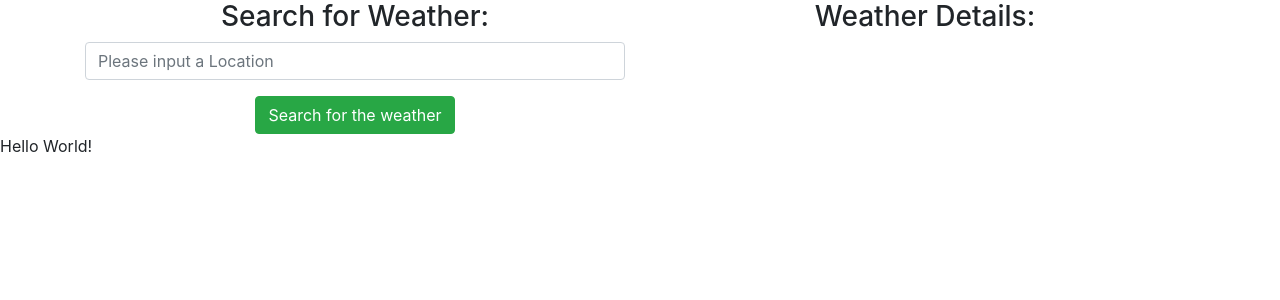
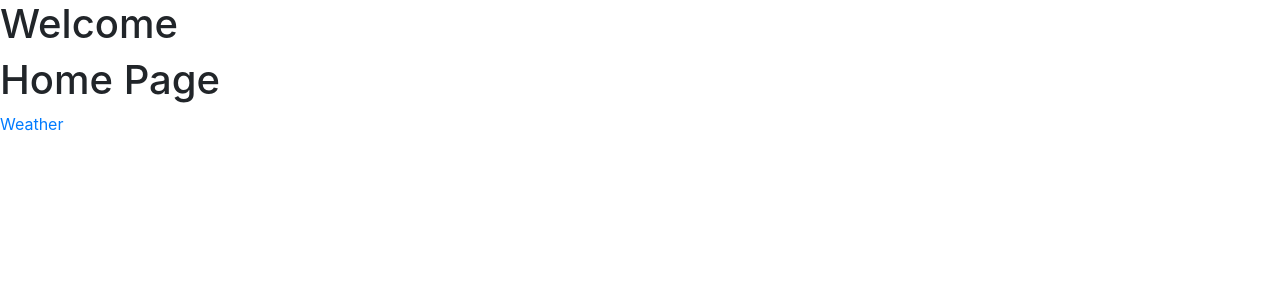
Before and after one commit to Vicropht/poqy, an Angular app: page / in a window 1280 px wide. Shown: the top 300 px of the page. Built offline with nearby package versions, Linux system fonts and the light colour scheme.

Commit message:
Add home page, configure routing

```diff
--- a/src/app/app-routing.module.ts
+++ b/src/app/app-routing.module.ts
@@ -1,10 +1,12 @@
 import { NgModule } from '@angular/core';
 import { BrowserModule } from '@angular/platform-browser';
 import { Routes, RouterModule } from '@angular/router';
+import { HomeComponent } from './home/home.component';
 import { WeatherComponent } from './tools/weather/weather.component';
 
 const routes: Routes = [
-  { path: '', component: WeatherComponent },
+  { path: '', component: HomeComponent },
+  { path: 'weather', component: WeatherComponent },
 ];
 
 @NgModule({
--- a/src/app/app.component.html
+++ b/src/app/app.component.html
@@ -1,2 +1,5 @@
+<header>
+  <h1>Welcome</h1>
+</header>
+
 <router-outlet></router-outlet>
-<p>Hello World!</p>
--- a/src/app/app.module.ts
+++ b/src/app/app.module.ts
@@ -4,11 +4,13 @@ import { NgModule } from '@angular/core';
 import { AppRoutingModule } from './app-routing.module';
 import { AppComponent } from './app.component';
 import { WeatherComponent } from './tools/weather/weather.component';
+import { HomeComponent } from './home/home.component';
 
 @NgModule({
   declarations: [
     AppComponent,
-    WeatherComponent
+    WeatherComponent,
+    HomeComponent
   ],
   imports: [
     BrowserModule,
--- /dev/null
+++ b/src/app/home/home.component.html
@@ -0,0 +1,2 @@
+<h1>Home Page</h1>
+<a routerLink="/weather">Weather</a>
--- /dev/null
+++ b/src/app/home/home.component.ts
@@ -0,0 +1,15 @@
+import { Component, OnInit } from '@angular/core';
+
+@Component({
+  selector: 'app-home',
+  templateUrl: './home.component.html',
+  styleUrls: ['./home.component.scss']
+})
+export class HomeComponent implements OnInit {
+
+  constructor() { }
+
+  ngOnInit(): void {
+  }
+
+}
```
Also changed, not shown: src/app/home/home.component.scss (added), 1 other file (tests, documents, lock files or other folders).
